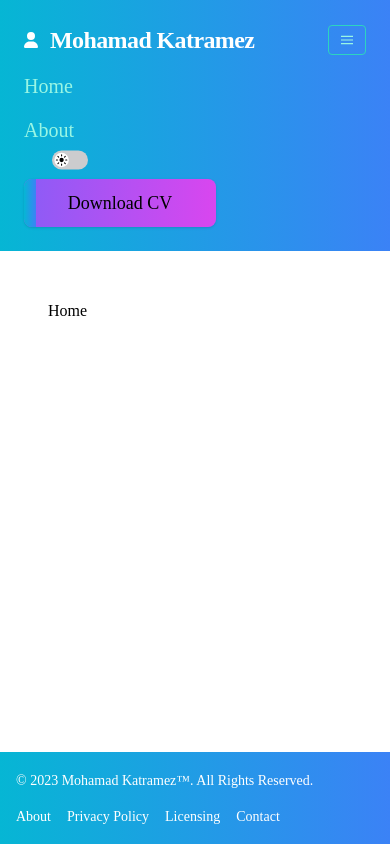
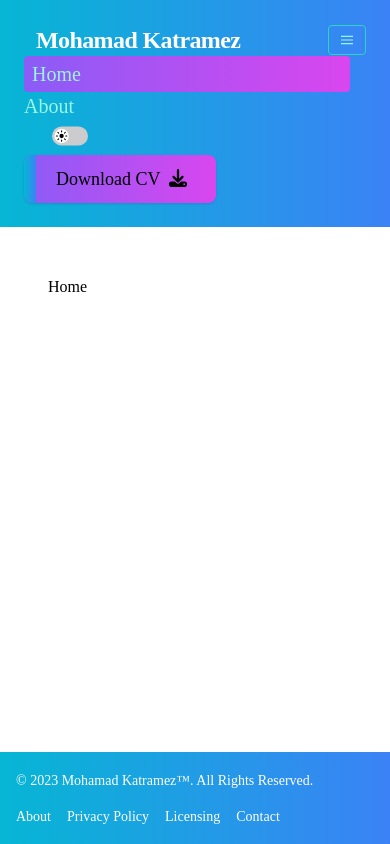
Before and after one commit to the1Lion/portfolio, a Vue app: page / in a window 390 px wide. Built offline with nearby package versions, Linux system fonts and the light colour scheme.

Commit message:
style header

```diff
--- a/index.html
+++ b/index.html
@@ -4,7 +4,7 @@
     <meta charset="UTF-8" />
     <link rel="icon" type="image/svg+xml" href="/vite.svg" />
     <meta name="viewport" content="width=device-width, initial-scale=1.0" />
-    <title>Vite + Vue</title>
+    <title>MKatramez CV</title>
   </head>
   <body>
     <div id="app"></div>
--- a/src/components/DownloadPdfButton.vue
+++ b/src/components/DownloadPdfButton.vue
@@ -37,7 +37,10 @@ export default {
     bg-gradient-to-r from-cyan-500 to-blue-500
     dark:bg-gradient-to-r dark:from-violet-500 dark:to-fuchsia-500
      transition-all duration-[250ms] ease-out group-hover:w-full"></div>
-    <span class="relative text-black group-hover:text-white">Download CV</span>
+    <div class="relative text-black flex ml-8 group-hover:text-white group-hover:fill-white">
+      <span>Download CV</span>
+      <svg class="mt-1 ml-2" xmlns="http://www.w3.org/2000/svg" height="1em" viewBox="0 0 512 512"><path d="M288 32c0-17.7-14.3-32-32-32s-32 14.3-32 32V274.7l-73.4-73.4c-12.5-12.5-32.8-12.5-45.3 0s-12.5 32.8 0 45.3l128 128c12.5 12.5 32.8 12.5 45.3 0l128-128c12.5-12.5 12.5-32.8 0-45.3s-32.8-12.5-45.3 0L288 274.7V32zM64 352c-35.3 0-64 28.7-64 64v32c0 35.3 28.7 64 64 64H448c35.3 0 64-28.7 64-64V416c0-35.3-28.7-64-64-64H346.5l-45.3 45.3c-25 25-65.5 25-90.5 0L165.5 352H64zm368 56a24 24 0 1 1 0 48 24 24 0 1 1 0-48z"/></svg>
+    </div>
   </button>
 </template>
 
--- a/src/components/Navigation.vue
+++ b/src/components/Navigation.vue
@@ -16,10 +16,7 @@ export default {
 <template>
   <nav class="flex items-center justify-between flex-wrap p-6">
     <div class="flex items-center flex-shrink-0 text-white mr-6">
-      <svg class="fill-white" xmlns="http://www.w3.org/2000/svg" height="1em" viewBox="0 0 448 512">
-        <path
-            d="M224 256A128 128 0 1 0 224 0a128 128 0 1 0 0 256zm-45.7 48C79.8 304 0 383.8 0 482.3C0 498.7 13.3 512 29.7 512H418.3c16.4 0 29.7-13.3 29.7-29.7C448 383.8 368.2 304 269.7 304H178.3z"/>
-      </svg>
+
       <span class="font-semibold text-2xl tracking-tight pl-3">Mohamad Katramez</span>
     </div>
     <div class="block lg:hidden">
@@ -35,10 +32,10 @@ export default {
     <Transition>
       <div v-show="showMenu" class="w-full block flex-grow lg:flex lg:items-center lg:w-auto">
         <div class="text-xl lg:flex-grow">
-          <a href="/" class="block mt-4 lg:inline-block lg:mt-0 text-teal-200 hover:text-white mr-4">
+          <a href="/" class="block px-2 py-1 lg:inline-block lg:mt-0 text-teal-200 hover:text-white mr-4 rounded dark:bg-gradient-to-r dark:from-cyan-500 dark:to-blue-500 bg-gradient-to-r from-violet-500 to-fuchsia-500">
             Home
           </a>
-          <a href="/about" class="block mt-4 lg:inline-block lg:mt-0 text-teal-200 hover:text-white mr-4">
+          <a href="/about" class="block lg:inline-block lg:mt-0 text-teal-200 hover:text-white mr-4">
             About
           </a>
         </div>
```
